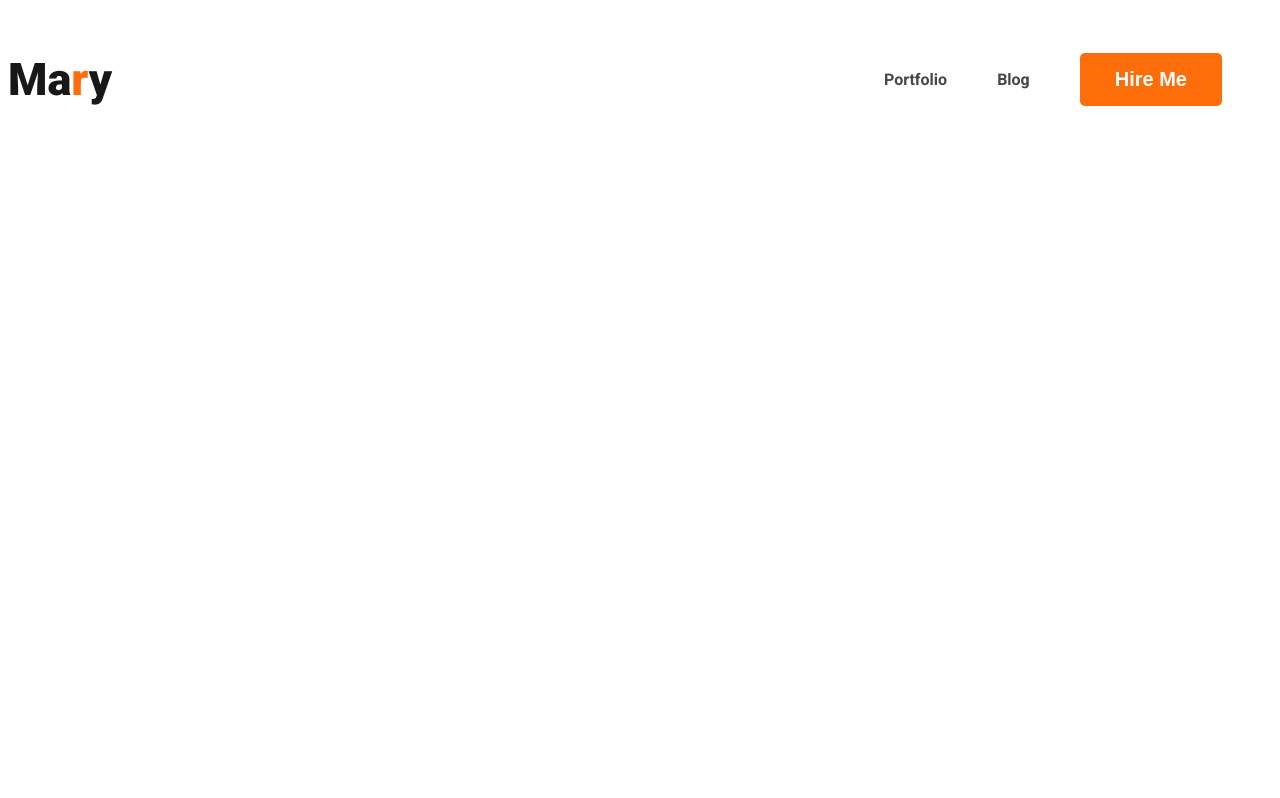
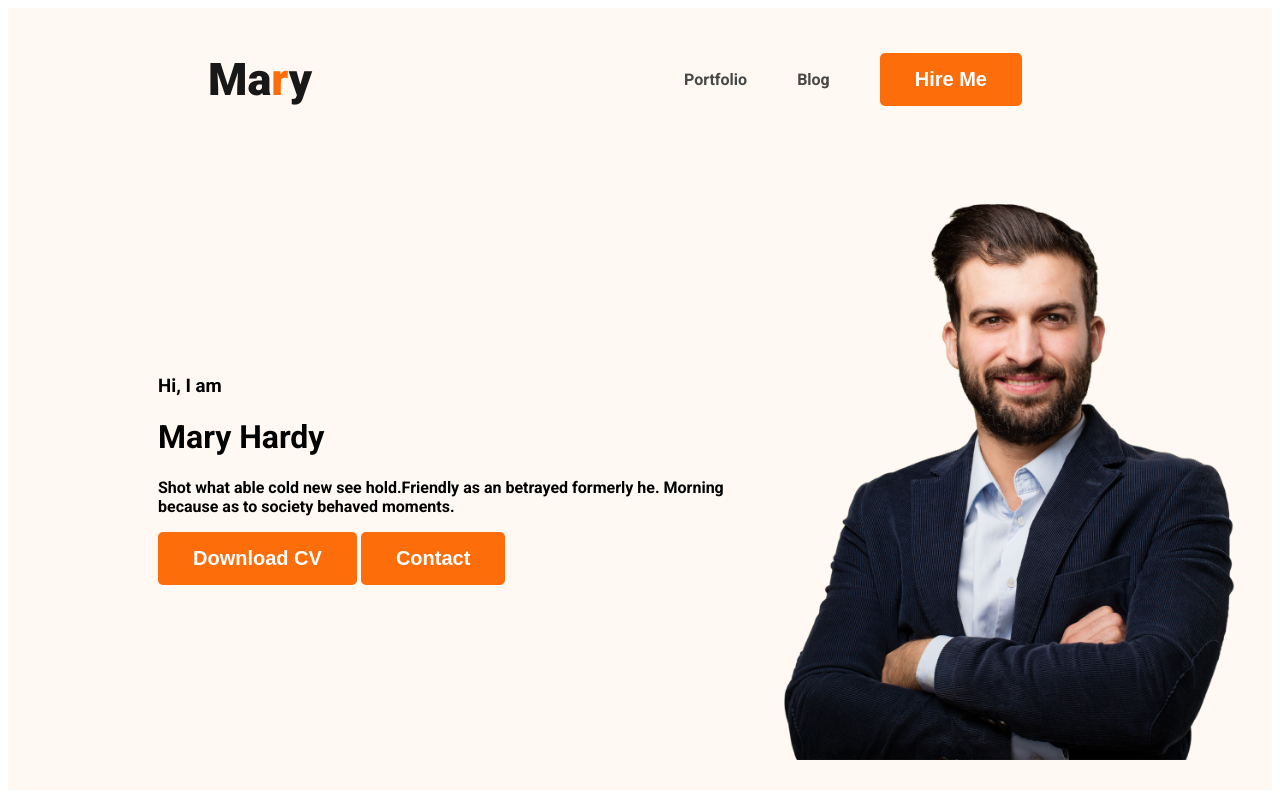
Before and after one commit to asifsarker111/web-developer-portfolio, a plain HTML site: page index.html in a window 1280 px wide. Drawn offline with Linux system fonts and the light colour scheme.

Commit message:
banner content added

```diff
--- a/index.html
+++ b/index.html
@@ -12,15 +12,25 @@
 
 </head>
 <body>
-    <header>
+    <header class="header">
         <nav>
             <h3 class="nav-title">Ma<span class="text-primary">r</span>y</h3>
             <ul>
                 <li><a href="">Portfolio</a></li>
                 <li><a href="">Blog</a></li>
-                <li><button class="btn-praimary">Hire Me</button></li>
+                <li><button class="btn-primary">Hire Me</button></li>
             </ul>
         </nav>
+        <div class="banner">
+            <div class="banner-content">
+                <h3 class="banner-greeting">Hi, I am</h3>
+                <h1 class="banner-title">Mary Hardy</h1>
+                    <p>Shot what able cold new see hold.Friendly as an betrayed formerly he. Morning because as to society behaved moments.</p>
+                <button class="btn-primary">Download CV</button>
+                <button class="btn-primary">Contact</button>
+            </div>
+            <img class="profile-pic" src="images/hardy.png" alt="">
+        </div>
     </header>
     <main>
 
--- a/styles/portfolio.css
+++ b/styles/portfolio.css
@@ -8,7 +8,7 @@ body{
 .text-primary{
     color: #FD6E0A;
 }
-.btn-praimary{
+.btn-primary{
     border-radius: 5px;
     background: #FD6E0A;
     border: 0;
@@ -22,7 +22,9 @@ body{
 nav {
     display: flex;
     justify-content: space-between;
-     align-items: center;
+    align-items: center;
+    margin: 0 200px;
+
 }
 .nav-title {
     color: #181818;
@@ -32,7 +34,7 @@ nav {
     font-weight: 800;
 
 }
-nav > ul {
+nav>ul {
      display: flex;
      align-items: center;
 }
@@ -45,3 +47,15 @@ nav a{
     text-decoration: none;
     color: #474747;
 }
+/* header related styles */
+.header{
+    background-color: #FFF8F3;
+}
+.banner{
+    padding: 30px 30px 30px 150px;
+    display: flex;
+    align-items: center;
+}
+.banner .profile-pic{
+    width: 500px;
+}
```
Also changed, not shown: images/developer.png (added), images/hardy.png (added), images/header_bg.png (added), images/icons/facebook.png (added), images/icons/insta.png (added), images/icons/js.png (added), images/icons/mongo.png (added), images/icons/nodejs.png (added), images/icons/react.png (added), images/icons/twitter.png (added).
